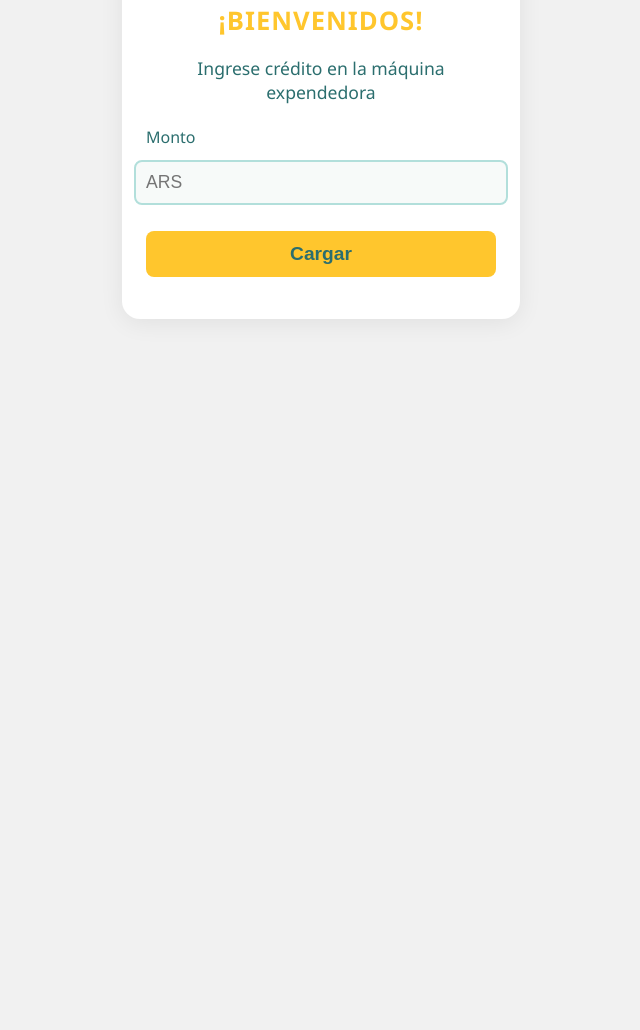
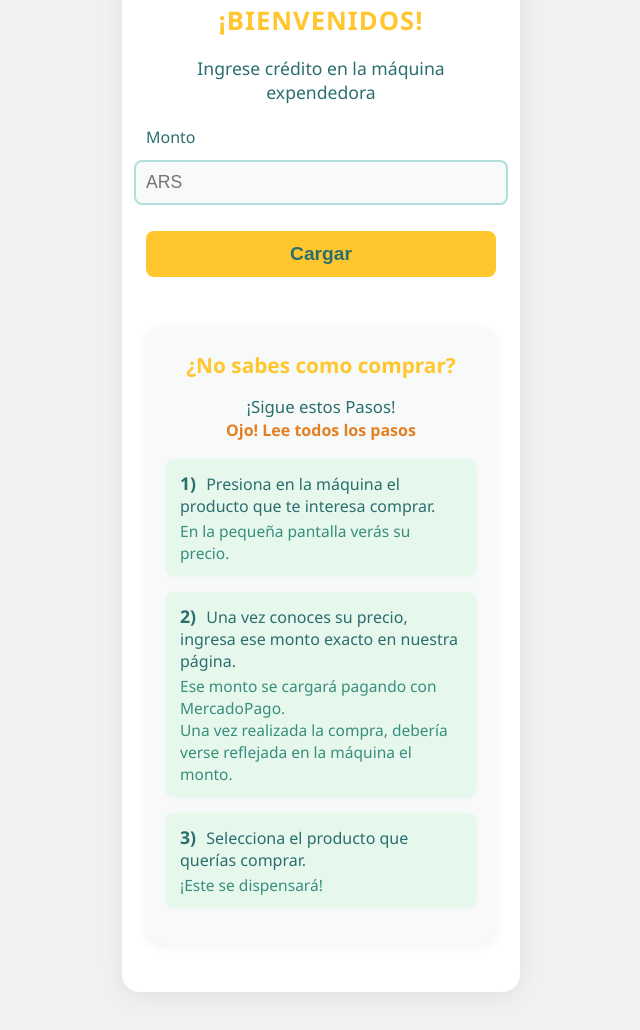
Before and after one commit to LEOESP32/carga-credito, a website: page Client/index.html in a window 1280 px wide. Shown: the part 218-1248 px from the top of the page, without its empty margins (319-959 px from the left). Before the commit the page ends 800 px from the top, so only its background shows below. Drawn offline with Linux system fonts and the light colour scheme.

Commit message:
agregando pasos de ayuda

```diff
--- a/Client/index.html
+++ b/Client/index.html
@@ -11,7 +11,7 @@
 <body>
     <div class="container">
         <header>
-            <img src="imagenes/logo-snacko.png" alt="Logo Snacko" class="logo">
+            <img src="imagenes/logo-snacko1.png" alt="Logo Snacko" class="logo">
             <h1>SNACKO</h1>
         </header>
         <main>
@@ -24,6 +24,25 @@
             </form>
             <div id="button-checkout"></div>
         </main>
+        <section class="ayuda-compra">
+            <h3>¿No sabes como comprar?</h3>
+            <p class="subtitulo-ayuda">¡Sigue estos Pasos!<br><span class="ojo">Ojo! Lee todos los pasos</span></p>
+            <ol class="pasos-compra">
+                <li>
+                    <b>1)</b> Presiona en la máquina el producto que te interesa comprar.<br>
+                    <span class="detalle">En la pequeña pantalla verás su precio.</span>
+                </li>
+                <li>
+                    <b>2)</b> Una vez conoces su precio, ingresa ese monto exacto en nuestra página.<br>
+                    <span class="detalle">Ese monto se cargará pagando con MercadoPago.<br>
+                    Una vez realizada la compra, debería verse reflejada en la máquina el monto.</span>
+                </li>
+                <li>
+                    <b>3)</b> Selecciona el producto que querías comprar.<br>
+                    <span class="detalle">¡Este se dispensará!</span>
+                </li>
+            </ol>
+        </section>
     </div>
 </body>
 </html>
--- a/Client/style.css
+++ b/Client/style.css
@@ -184,6 +184,70 @@ body {
     margin-top: 10px;
 }
 
+/* Ayuda para comprar */
+.ayuda-compra {
+    background: #f7faf9;
+    border-radius: 16px;
+    box-shadow: 0 2px 10px rgba(44, 62, 80, 0.07);
+    max-width: 370px;
+    margin: 32px auto 24px auto;
+    padding: 24px 20px 20px 20px;
+    color: #2b6e6e;
+    text-align: left;
+}
+
+.ayuda-compra h3 {
+    color: #ffc62d;
+    font-size: 1.3rem;
+    margin: 0 0 8px 0;
+    text-align: center;
+    font-weight: bold;
+}
+
+.subtitulo-ayuda {
+    color: #2b6e6e;
+    font-size: 1.05rem;
+    text-align: center;
+    margin-bottom: 18px;
+}
+
+.ojo {
+    color: #e67e22;
+    font-weight: bold;
+    font-size: 1rem;
+}
+
+.pasos-compra {
+    list-style: none;
+    padding: 0;
+    margin: 0;
+    counter-reset: pasos;
+}
+
+.pasos-compra li {
+    margin-bottom: 16px;
+    padding-left: 0;
+    font-size: 1rem;
+    position: relative;
+    background: #e6f7ec;
+    border-radius: 8px;
+    padding: 12px 14px;
+    box-shadow: 0 1px 4px rgba(44, 62, 80, 0.04);
+}
+
+.pasos-compra li b {
+    color: #2b6e6e;
+    margin-right: 6px;
+    font-size: 1.1rem;
+}
+
+.pasos-compra .detalle {
+    display: block;
+    color: #388e7d;
+    font-size: 0.97rem;
+    margin-top: 3px;
+}
+
 @media (max-width: 768px) {
     .product-container {
         flex-direction: column; /* Asegura que las tarjetas estén en una columna */
```
Also changed, not shown: Client/imagenes/logo-snacko1.png (added).
